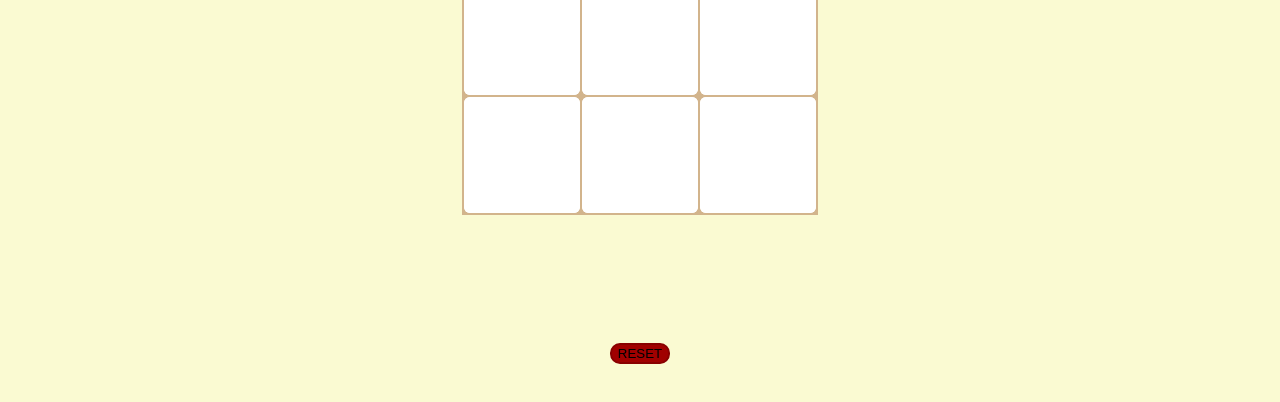
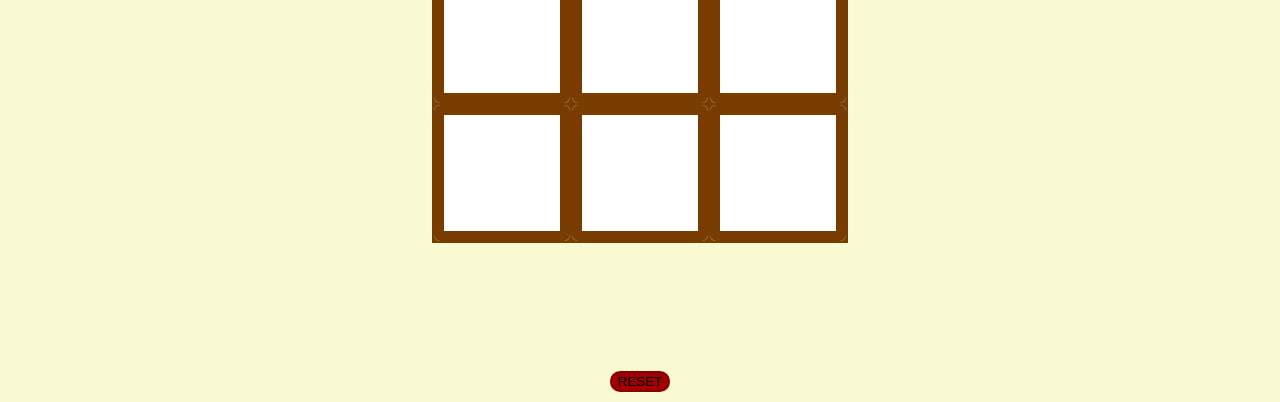
Before and after one commit to Stelfy/tris, a plain HTML site: page tris.html in a window 1280 px wide. Shown: the part 466-868 px from the top of the page. Before the commit the page ends 840 px from the top, so only its background shows below. Drawn offline with Linux system fonts and the light colour scheme.

Commit message:
modifiche css pagina tris

```diff
--- a/styles.css
+++ b/styles.css
@@ -1,12 +1,8 @@
-/* In questo modo i colori possono essere salvati come variabili scrivendo var("nome-variabile") */
 :root {
   --colore-sfondo: #fafad2;
-  --colore-bordo-tabella: #d2b48c;
+  --colore-bordo-tabella: #783c00;
   --colore-sfondo-tabella: white;
-  --colore-sfondo-tabella-hover: lightyellow;
-}
-
-html {
+  --colore-sfondo-tabella-hover: lightblue;
   font-size: 32px;
 }
 
@@ -16,13 +12,14 @@ body {
 }
 
 .container {
+
   display: flex;
   justify-content: space-around;
   align-items: top;
   width: 100%;
   max-width: 1200px;
   margin: 0 auto;
-  margin-top: 4rem;
+  margin-top: 3rem;
 }
 
 td,
@@ -32,9 +29,12 @@ tr {
   height: 100px;
   padding: 8px;
   border-radius: 6px;
+   border: solid 10px #783c00;
+
 }
 
 table {
+
   background-color: var(--colore-bordo-tabella);
 }
 
@@ -60,3 +60,9 @@ table {
   background-color: #a00000;
   border-radius: 10px;
 }
+#g1{
+  color: red;
+}
+#g2{
+  color: blue;
+}
```
